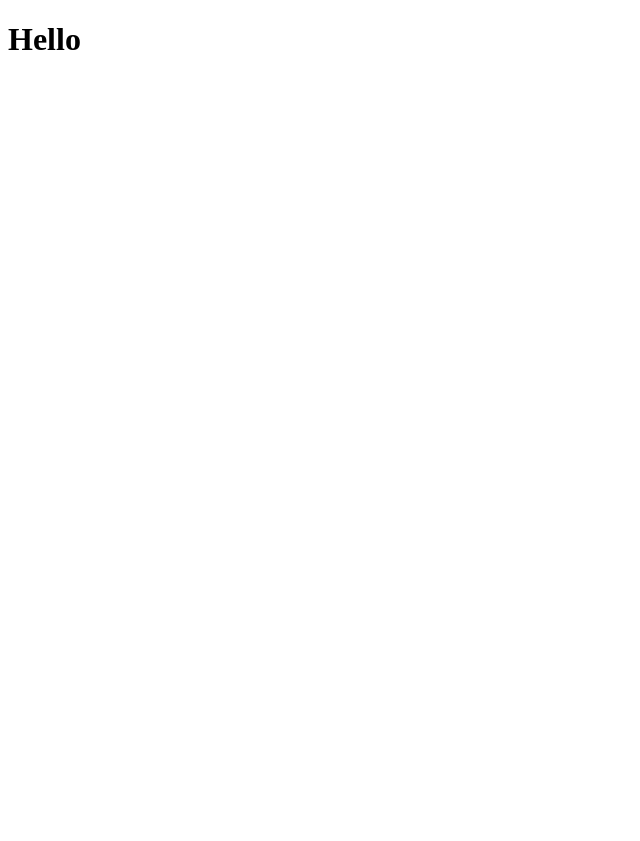
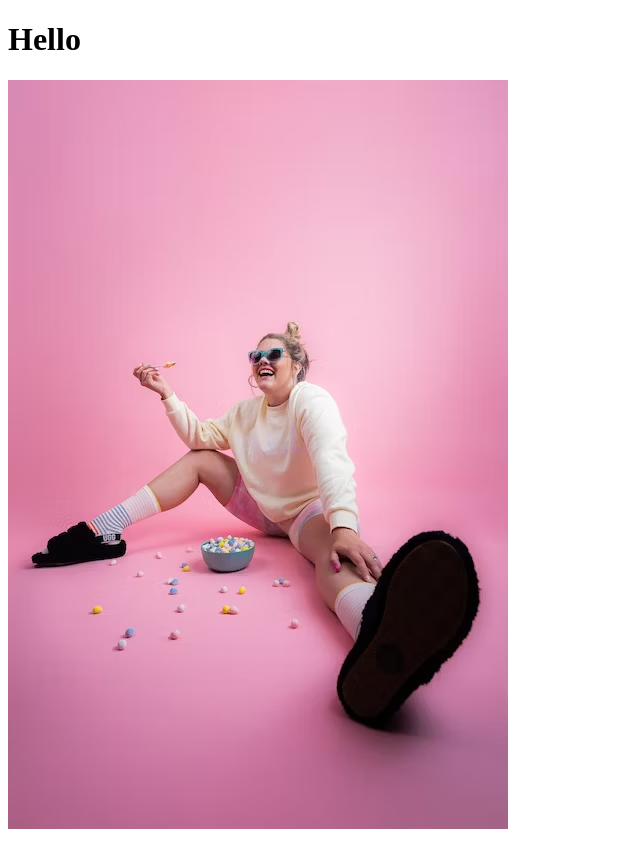
Before and after one commit to rifat-islam2026/github-test, a plain HTML site: page index.html in a window 1280 px wide. Shown: the whole page, without its empty margins (0-640 px from the left). Before the commit the page ends 800 px from the top, so only its background shows below. Drawn offline with Linux system fonts and the light colour scheme.

Commit message:
image added

```diff
--- a/index.html
+++ b/index.html
@@ -7,5 +7,6 @@
 </head>
 <body>
     <h1>Hello</h1>
+    <img src="cute girls.avif" alt="">
 </body>
 </html>
```
Also changed, not shown: cute girls.avif (added).
